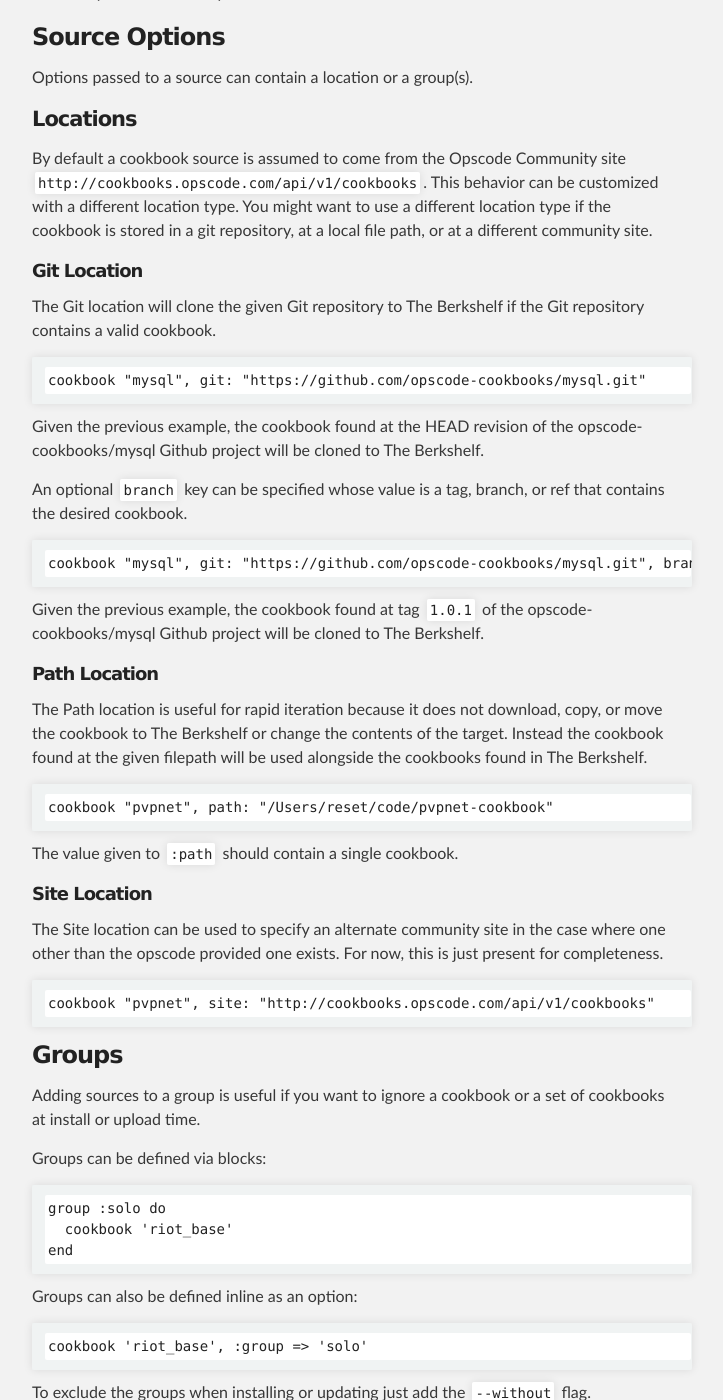
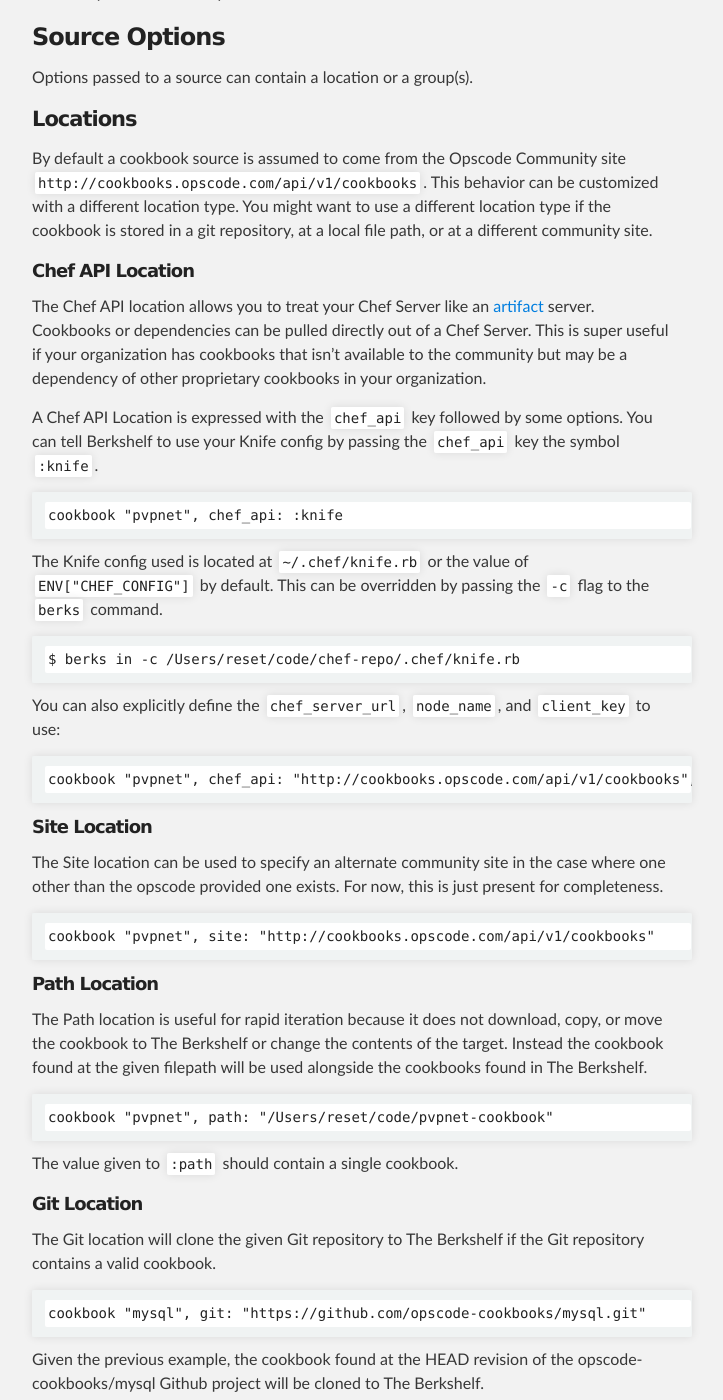
Before and after one commit to berkshelf/berkshelf, a Jekyll site: the page built from index.html, in a window 1280 px wide and 1400 px high, scrolled down 4221 px. Shown: the whole window, without its empty margins (288-1011 px from the left). Built offline with Jekyll 4.4.1, drawn with Linux system fonts in a browser that asks for light colours.

Commit message:
chef_api location documentation

```diff
--- a/_includes/index.md
+++ b/_includes/index.md
@@ -140,6 +140,36 @@ Options passed to a source can contain a location or a group(s).
 
 By default a cookbook source is assumed to come from the Opscode Community site `http://cookbooks.opscode.com/api/v1/cookbooks`. This behavior can be customized with a different location type. You might want to use a different location type if the cookbook is stored in a git repository, at a local file path, or at a different community site.
 
+##### Chef API Location
+
+The Chef API location allows you to treat your Chef Server like an [artifact](http://en.wikipedia.org/wiki/Artifact_(software_development)) server. Cookbooks or dependencies can be pulled directly out of a Chef Server. This is super useful if your organization has cookbooks that isn't available to the community but may be a dependency of other proprietary cookbooks in your organization.
+
+A Chef API Location is expressed with the `chef_api` key followed by some options. You can tell Berkshelf to use your Knife config by passing the `chef_api` key the symbol `:knife`.
+
+    cookbook "pvpnet", chef_api: :knife
+
+The Knife config used is located at `~/.chef/knife.rb` or the value of `ENV["CHEF_CONFIG"]` by default. This can be overridden by passing the `-c` flag to the `berks` command.
+
+    $ berks in -c /Users/reset/code/chef-repo/.chef/knife.rb
+
+You can also explicitly define the `chef_server_url`, `node_name`, and `client_key` to use:
+
+    cookbook "pvpnet", chef_api: "http://cookbooks.opscode.com/api/v1/cookbooks", node_name: "reset", client_key: "/Users/reset/.chef/knife.rb"
+
+##### Site Location
+
+The Site location can be used to specify an alternate community site in the case where one other than the opscode provided one exists. For now, this is just present for completeness.
+
+    cookbook "pvpnet", site: "http://cookbooks.opscode.com/api/v1/cookbooks"
+
+##### Path Location
+
+The Path location is useful for rapid iteration because it does not download, copy, or move the cookbook to The Berkshelf or change the contents of the target. Instead the cookbook found at the given filepath will be used alongside the cookbooks found in The Berkshelf.
+
+    cookbook "pvpnet", path: "/Users/reset/code/pvpnet-cookbook"
+
+The value given to `:path` should contain a single cookbook.
+
 ##### Git Location
 
 The Git location will clone the given Git repository to The Berkshelf if the Git repository contains a valid cookbook.
```
Also changed, not shown: other parts of _includes/index.md (+0 -14 lines).
